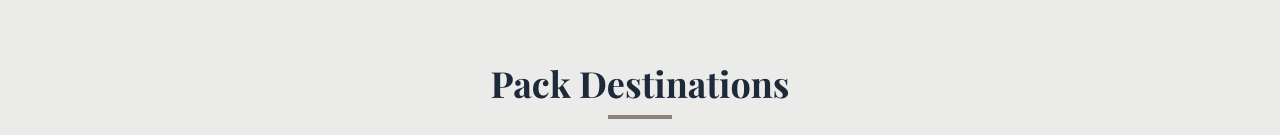
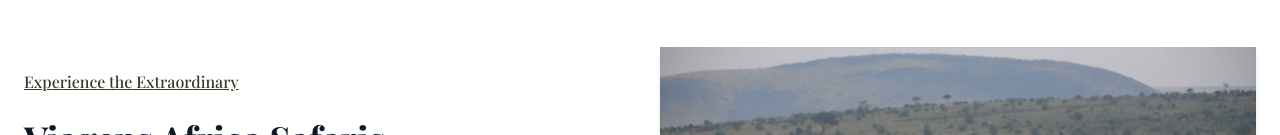
Before and after one commit to kevmongare/Safaris, a React (Vite) app: page / in a window 1280 px wide. Shown: the part 817-952 px from the top of the page. Built offline with nearby package versions, Linux system fonts and the light colour scheme.

Commit message:
update: update on the app structure

```diff
--- a/src/App.tsx
+++ b/src/App.tsx
@@ -2,11 +2,9 @@ import Menu from './components/Menu';
 import Blog from '../src/components/blog';
 import Whatsapp from './components/whatsapp'
 import AboutUs from './components/aboutUs';
-// import Cards from './components/titleCards';
 import Destinations from './components/Destinations';
-import Details from './components/details';
+import About from './components/About';
 import DestinationHighlights from './components/DestinationHighlights';
-// import PackageCard from './components/packagescard'
 import Hero from './components/hero';
 import Contact from './components/contact';
 import Footer from './components/footer'
@@ -26,20 +24,12 @@ function App() {
     <>
       <Menu />
       <Hero />
-       <Details />
+       <About />
        <Destinations />
        <DestinationHighlights />
-
-
-
-       {/* <Cards /> */}
-       {/* <PackageCard /> */}
-
-
        <Whatsapp />
        <AboutUs />
         <Blog />
-
         <Contact />
         <Footer />
 
```
